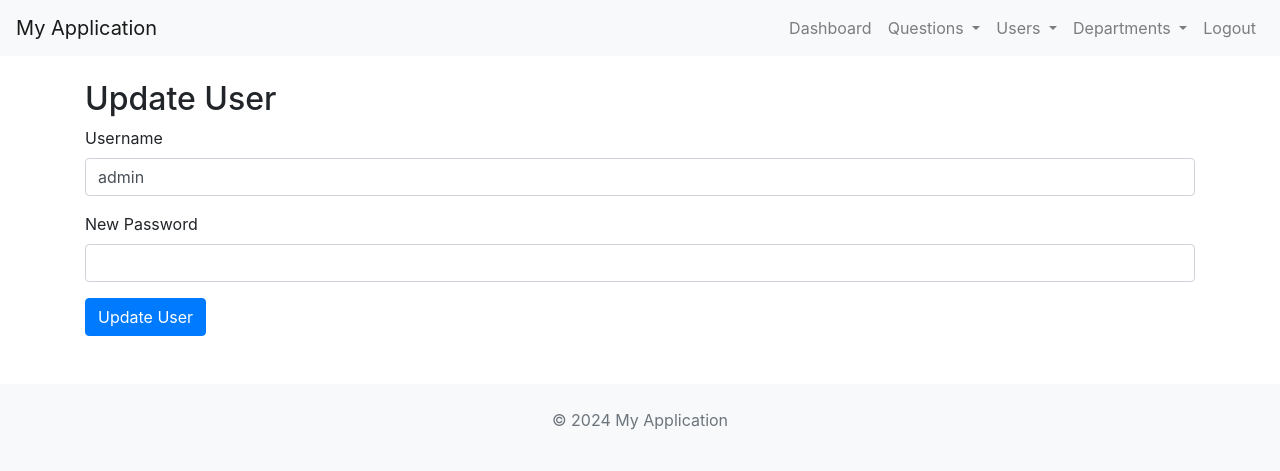
After one commit to rajkumarsain/jansunwaiv2, a Flask app: page /admin/update_user/1 in a window 1280 px wide. The commit adds this page. Shown: the top 471 px of the page. Run offline with Flask 3, Linux system fonts and the light colour scheme; a user stored in the database is signed in; some libraries are stand-ins or nearby versions.

Commit message:
updated version with update user and department facility

```diff
--- a/app.py
+++ b/app.py
@@ -166,7 +166,7 @@ def admin_dashboard():
 
     return render_template('admin_dashboard.html', questions=questions, departments_summary=departments_summary)
 
-
+#route for add question
 @app.route('/admin/add_question', methods=['GET', 'POST'])
 @login_required
 def add_question():
@@ -188,9 +188,11 @@ def add_question():
         db.session.add(new_question)
         db.session.commit()
 
-        return redirect(url_for('admin_dashboard'))
+        flash('Question submitted successfully!', 'success')  # Flash success message
+        return redirect(url_for('add_question'))
 
     return render_template('add_question.html', departments=departments)
+
 #view_reply_question_user to fetch questions and replies
 @app.route('/view_reply_question_user', methods=['GET', 'POST'])
 @login_required
@@ -276,13 +278,22 @@ def add_user():
         password = request.form['password']
         department_id = request.form['department']
         is_admin = bool(request.form.get('is_admin', False))  # Admin checkbox
+
+        # Check if the username already exists
+        existing_user = User.query.filter_by(username=username).first()
+        if existing_user:
+            flash('Username already exists!', 'danger')
+            return render_template('add_user.html', departments=departments)  # Render the template without redirect to avoid multiple flashes
+
+        # Add new user if username does not exist
         new_user = User(username=username, password=password, department_id=department_id, is_admin=is_admin)
         db.session.add(new_user)
         db.session.commit()
         flash('User added successfully!', 'success')
-        return redirect(url_for('admin_dashboard'))
+        return redirect(url_for('add_user'))
 
     return render_template('add_user.html', departments=departments)
+
 
 # Route to view the list of users
 @app.route('/admin/view_users', methods=['GET'])
@@ -293,6 +304,42 @@ def view_users():
 
     users = User.query.all()  # Fetch all users
     return render_template('view_user.html', users=users)
+#Route to update user details
+@app.route('/admin/update_user/<int:user_id>', methods=['GET', 'POST'])
+@login_required
+def update_user(user_id):
+    if not current_user.is_admin:
+        return redirect(url_for('department_dashboard'))
+
+    user = User.query.get_or_404(user_id)
+
+    if request.method == 'POST':
+        new_username = request.form['username']
+        new_password = request.form['password']
+
+        # Check if the new username already exists (but ignore the current user's username)
+        existing_user = User.query.filter(User.username == new_username, User.id != user.id).first()
+
+        if existing_user:
+            flash('Username already exists!', 'danger')
+            return render_template('update_user.html', user=user)
+
+        # Validate that password is not empty
+        if not new_password:
+            flash('Password cannot be empty!', 'danger')
+            return render_template('update_user.html', user=user)
+
+        # Update user details
+        user.username = new_username
+        user.password = new_password  # Ensure the password is updated
+
+        db.session.commit()
+
+        flash('User updated successfully!', 'success')
+        return redirect(url_for('view_users'))
+
+    return render_template('update_user.html', user=user)
+
 
 #add department
 @app.route('/admin/add_department', methods=['GET', 'POST'])
@@ -308,16 +355,17 @@ def add_department():
         existing_department = Department.query.filter_by(name=department_name).first()
         if existing_department:
             flash('Department already exists!', 'danger')
-            return redirect(url_for('add_department'))
+        else:
+            # Add new department
+            new_department = Department(name=department_name)
+            db.session.add(new_department)
+            db.session.commit()
+            flash('Department added successfully!', 'success')
 
-        # Add new department
-        new_department = Department(name=department_name)
-        db.session.add(new_department)
-        db.session.commit()
-        flash('Department added successfully!', 'success')
-        return redirect(url_for('admin_dashboard'))
+        return redirect(url_for('add_department'))  # Avoid redirect to other route, stay on form page.
 
     return render_template('add_department.html')
+
 
 #view departments
 @app.route('/admin/departments', methods=['GET'])
@@ -328,6 +376,34 @@ def view_departments():
 
     departments = Department.query.all()  # Fetch all departments
     return render_template('view_departments.html', departments=departments)
+
+#update department details
+@app.route('/admin/update_department/<int:department_id>', methods=['GET', 'POST'])
+@login_required
+def update_department(department_id):
+    if not current_user.is_admin:
+        return redirect(url_for('department_dashboard'))
+
+    department = Department.query.get_or_404(department_id)
+
+    if request.method == 'POST':
+        new_name = request.form['department_name']
+
+        # Check for duplicate department name
+        existing_department = Department.query.filter(Department.name == new_name, Department.id != department.id).first()
+        if existing_department:
+            flash('Department name already exists!', 'danger')
+            return render_template('update_department.html', department=department)
+
+        # Update department name
+        department.name = new_name
+        db.session.commit()
+
+        flash('Department updated successfully!', 'success')
+        return redirect(url_for('view_departments'))
+
+    return render_template('update_department.html', department=department)
+
 
 #To handle replies for each question:
 @app.route('/add_reply/<int:question_id>', methods=['POST'])
--- a/templates/base.html
+++ b/templates/base.html
@@ -113,5 +113,6 @@
     <script src="https://code.jquery.com/jquery-3.5.1.slim.min.js"></script>
     <script src="https://cdn.jsdelivr.net/npm/@popperjs/core@2.5.2/dist/umd/popper.min.js"></script>
     <script src="https://stackpath.bootstrapcdn.com/bootstrap/4.5.2/js/bootstrap.min.js"></script>
+
 </body>
 </html>
--- /dev/null
+++ b/templates/update_user.html
@@ -0,0 +1,30 @@
+{% extends "base.html" %}
+
+{% block content %}
+    <h2>Update User</h2>
+
+    <!-- Flash messages for errors and success -->
+    {% with messages = get_flashed_messages(with_categories=true) %}
+        {% if messages %}
+            <div class="container mt-4">
+                {% for category, message in messages %}
+                    <div class="alert alert-{{ category }}" role="alert">
+                        {{ message }}
+                    </div>
+                {% endfor %}
+            </div>
+        {% endif %}
+    {% endwith %}
+
+    <form method="POST">
+        <div class="form-group">
+            <label for="username">Username</label>
+            <input type="text" class="form-control" id="username" name="username" value="{{ user.username }}" required>
+        </div>
+        <div class="form-group">
+            <label for="password">New Password</label>
+            <input type="password" class="form-control" id="password" name="password" required>
+        </div>
+        <button type="submit" class="btn btn-primary">Update User</button>
+    </form>
+{% endblock %}
```
Also changed, not shown: templates/add_department.html (+15 -0 lines), templates/add_question.html (+14 -0 lines), templates/add_user.html (+15 -0 lines), templates/update_department.html (added, +28 -0 lines), templates/view_departments.html (+18 -0 lines), templates/view_user.html (+18 -1 lines).
